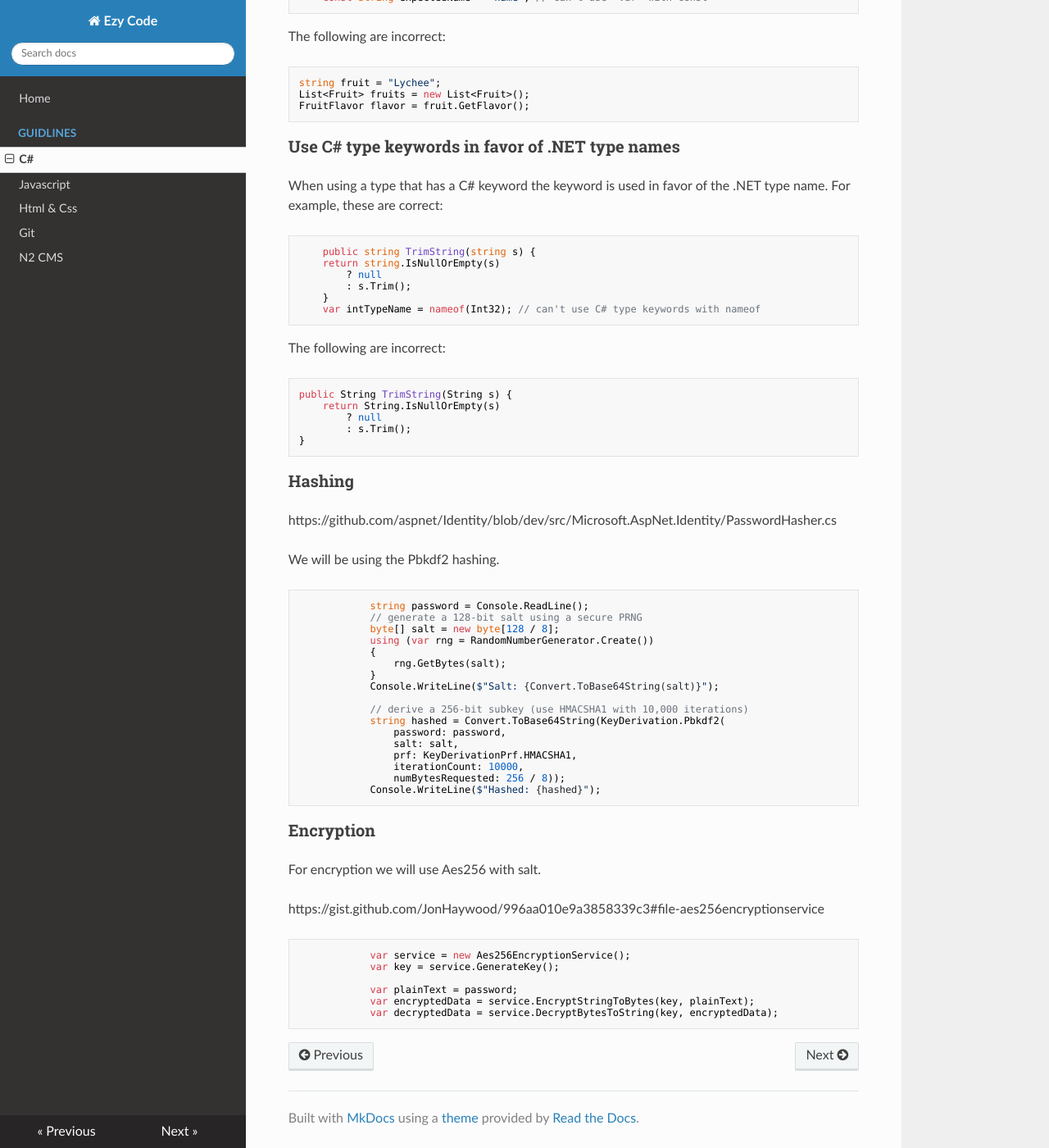
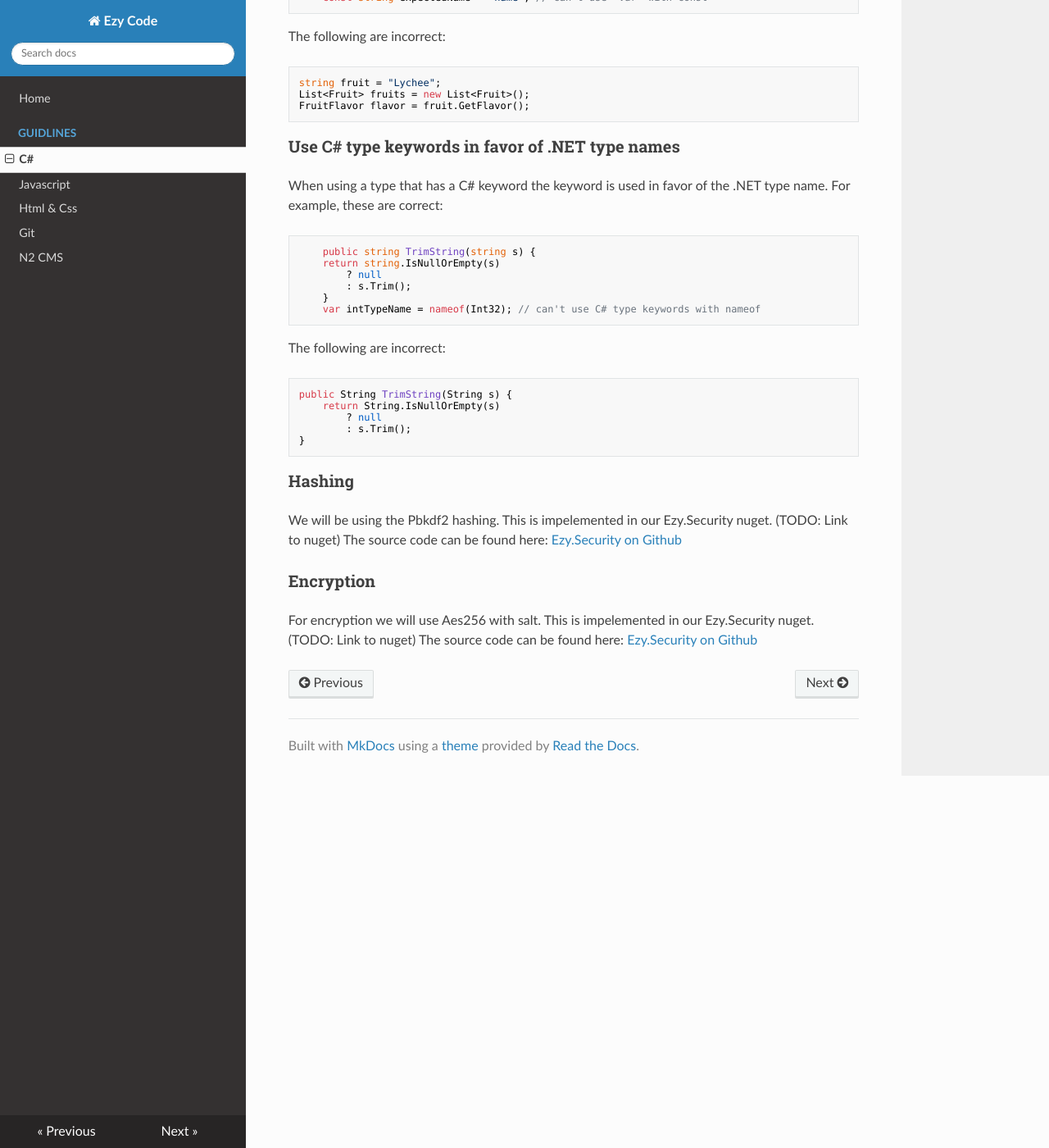
Before and after one commit to EzyWebwerkstaden/Docs, an MkDocs documentation site: the page built from docs/guidlines/csharp.md, in a window 1280 px wide and 1400 px high, scrolled down 572 px. Shown: the whole window at 82% size. Built offline with MkDocs 1.6.1, drawn with Linux system fonts in a browser that asks for light colours; nearby versions of some CDN libraries; old or Windows-style settings are respelled for this version of MkDocs.

Commit message:
made some changes

````diff
--- a/docs/guidlines/csharp.md
+++ b/docs/guidlines/csharp.md
@@ -53,40 +53,12 @@ public String TrimString(String s) {
 ```
 
 ### Hashing
-https://github.com/aspnet/Identity/blob/dev/src/Microsoft.AspNet.Identity/PasswordHasher.cs
-
 We will be using the Pbkdf2 hashing.
-
-```csharp
-            string password = Console.ReadLine();
-            // generate a 128-bit salt using a secure PRNG
-            byte[] salt = new byte[128 / 8];
-            using (var rng = RandomNumberGenerator.Create())
-            {
-                rng.GetBytes(salt);
-            }
-            Console.WriteLine($"Salt: {Convert.ToBase64String(salt)}");
-
-            // derive a 256-bit subkey (use HMACSHA1 with 10,000 iterations)
-            string hashed = Convert.ToBase64String(KeyDerivation.Pbkdf2(
-                password: password,
-                salt: salt,
-                prf: KeyDerivationPrf.HMACSHA1,
-                iterationCount: 10000,
-                numBytesRequested: 256 / 8));
-            Console.WriteLine($"Hashed: {hashed}");
-```
+This is impelemented in our Ezy.Security nuget. (TODO: Link to nuget)
+The source code can be found here: [Ezy.Security on Github](https://github.com/EzyWebwerkstaden/Security)
 
 ### Encryption
 
 For encryption we will use Aes256 with salt.
-
-https://gist.github.com/JonHaywood/996aa010e9a3858339c3#file-aes256encryptionservice
-```csharp
-            var service = new Aes256EncryptionService();
-            var key = service.GenerateKey();
-
-            var plainText = password;
-            var encryptedData = service.EncryptStringToBytes(key, plainText);
-            var decryptedData = service.DecryptBytesToString(key, encryptedData);
-```
+This is impelemented in our Ezy.Security nuget. (TODO: Link to nuget)
+The source code can be found here: [Ezy.Security on Github](https://github.com/EzyWebwerkstaden/Security)
````
Also changed, not shown: docs/guidlines/git.md (+9 -0 lines), docs/guidlines/n2.md (+3 -1 lines), docs/index.md (+2 -16 lines).
